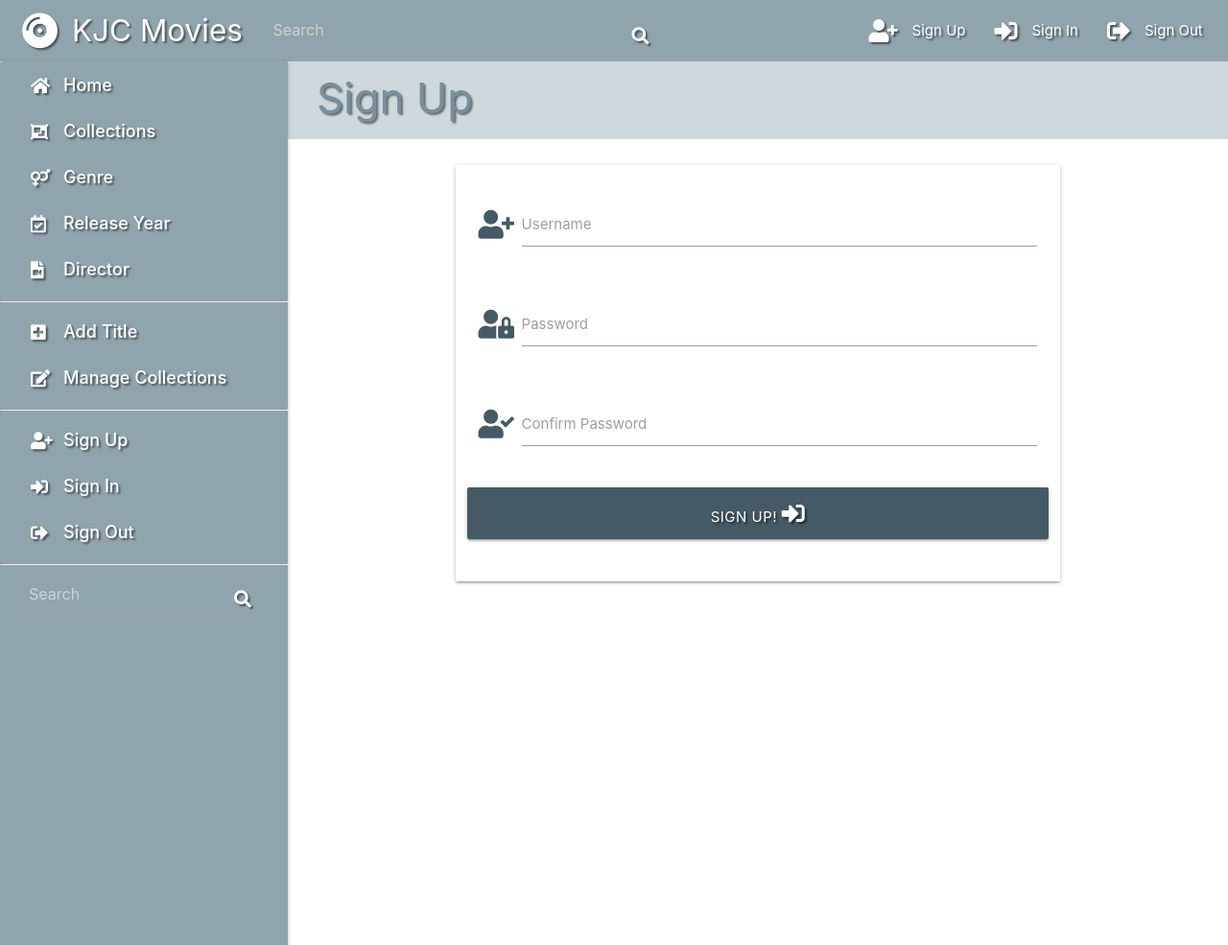
After one commit to Code-Institute-Submissions/milestoneProjectThree, a Flask app: page /sign_up in a window 1280 px wide. The commit adds this page. Shown: the whole page at 96% size. Run offline with Flask 2, Linux system fonts and the light colour scheme; some libraries are stand-ins or nearby versions.

Commit message:
Register Template Structure and default view added

```diff
--- a/app.py
+++ b/app.py
@@ -7,7 +7,7 @@ from flask import (
 from flask_pymongo import PyMongo
 from bson.objectid import ObjectId
 
-
+from werkzeug.security import generate_password_hash, check_password_hash, safe_str_cmp
 
 if os.path.exists("env.py"):
     import env
@@ -15,7 +15,7 @@ if os.path.exists("env.py"):
 
 app = Flask(__name__)
 
-# set links to environmental variables
+# Set links to environmental variables
 
 app.config["MONGO_DBNAME"] = os.environ.get("MONGO_DBNAME")
 app.config["MONGO_URI"] = os.environ.get("MONGO_URI")
@@ -25,7 +25,7 @@ mongo = PyMongo(app)
 
 
 
-
+# All Titles View
 @app.route("/")
 @app.route("/get_titles")
 def get_titles():
@@ -33,6 +33,12 @@ def get_titles():
     return render_template("titles.html", titles=titles)
 
 
+# Register View
+@app.route("/sign_up", methods=["GET", "POST"])
+def sign_up():
+    return render_template("sign_up.html")
+
+
 
 if __name__ == "__main__":
     app.run(host=os.environ.get("IP"),
--- a/static/css/style.css
+++ b/static/css/style.css
@@ -1,8 +1,22 @@
 /* General Typography */
+
 .text-shadow {
     text-shadow: 2px 2px 2px rgba(0, 0, 0, 0.5);
 }
 
+
+/* White Space customisation */
+/* removes whitespace between Top Nav and template headers */
+.nav-wrapper {
+    margin-bottom:0;
+}
+
+.header-wrapper > h3 {
+
+    margin-top: 0;
+    padding-top:15px;
+    padding-left:30px;
+}
 
 /* ------------------------------------ */
 
@@ -46,7 +60,7 @@
 /* ------------------------------------ */
 
 
-/* Target Sidenav Materialize elements */
+/* Target Sidenav Materialize Elements */
 .sidenav li > h5 {
     margin-left: 30px;
     color: white;
@@ -81,7 +95,7 @@ footer {
 /* ------------------------------------ */
 
 
-/* Target sidenav search bar */
+/* Target Sidenav Search Bar */
 
 #side-navbar-search {
     margin-left:30px;
@@ -103,3 +117,14 @@ footer {
 }
 
 /* ------------------------------------ */
+
+
+/* Target Templates */
+
+.header-wrapper {
+
+    background-color:
+
+}
+
+/* ------------------------------------ */
--- a/templates/base.html
+++ b/templates/base.html
@@ -30,8 +30,8 @@
 	<div class="wrapper">
 		<!-- Top Navbar -->
 		<nav class="nav-extended text-shadow blue-grey lighten-2">
-			<div class="nav-wrapper container-fluid">
-				<div class="row">
+			<div class="container-fluid">
+				<div class="nav-wrapper row">
 
 					<div class="col s2">
 						<a href="#" data-target="slide-out" class="sidenav-trigger"><i class="fas fa-bars"></i></a>
@@ -52,7 +52,7 @@
 
 					<div class="col s4">
 						<ul class="right hide-on-med-and-down">
-                            <li><a href="#">Sign Up<i class="fas fa-user-plus left"></i></a></li>
+                            <li><a href="{{ url_for('sign_up') }}">Sign Up<i class="fas fa-user-plus left"></i></a></li>
                             <li><a href="#">Sign In<i class="fas fa-sign-in-alt left"></i></a></li>
 							<li><a href="#">Sign Out<i class="fas fa-sign-out-alt left"></i></a></li>
 						</ul>
@@ -81,7 +81,7 @@
 
 
             <hr>
-			<li class="#"><a href="#">Sign Up<i class="fas fa-user-plus left"></i></a></li>
+			<li class="#"><a href="{{ url_for('sign_up') }}">Sign Up<i class="fas fa-user-plus left"></i></a></li>
 			<li class="#"><a href="#">Sign In<i class="fas fa-sign-in-alt left"></i></a></li>
 			<li class="#"><a href="#">Sign Out<i class="fas fa-sign-out-alt left"></i></a></li>
 
--- /dev/null
+++ b/templates/sign_up.html
@@ -0,0 +1,50 @@
+<!DOCTYPE html>
+
+{% extends "base.html" %} {% block content %}
+
+<div class="container-fluid">
+	<div class="row header-wrapper blue-grey lighten-4 blue-grey-text text-lighten-1">
+		<h3 class="left-align text-shadow">Sign Up</h3>
+	</div>
+
+	<div class="row">
+		<form class="col s12 m8 offset-m2" method="POST" action="{{ url_for('sign_up') }}">
+			<div class="card-panel">
+				<!-- username -->
+				<div class="row">
+					<div class="input-field col s12">
+						<i class="fas fa-user-plus prefix blue-grey-text text-darken-2"></i>
+						<input id="username" name="username" type="text" class="validate">
+						<label for="username">Username</label>
+					</div>
+				</div>
+				<!-- password -->
+				<div class="row">
+					<div class="input-field col s12">
+						<i class="fas fa-user-lock prefix blue-grey-text text-darken-2"></i>
+						<input id="password" name="password" type="password" class="validate">
+						<label for="password">Password</label>
+					</div>
+				</div>
+				<!-- confirm password -->
+				<div class="row">
+					<div class="input-field col s12">
+						<i class="fas fa-user-check prefix blue-grey-text text-darken-2"></i>
+						<input id="confirm-password" name="confirm-password" type="password" class="validate">
+						<label for="confirm-password">Confirm Password</label>
+					</div>
+				</div>
+				<!-- register -->
+				<div class="row">
+					<button type="submit" class="col s12 btn-large blue-grey darken-2 text-shadow">
+                        Sign Up! <i class="fas fa-sign-in-alt"></i>
+                    </button>
+				</div>
+			</div>
+		</form>
+	</div>
+
+
+</div>
+
+{% endblock %}
```
Also changed, not shown: templates/titles.html (+26 -21 lines).
